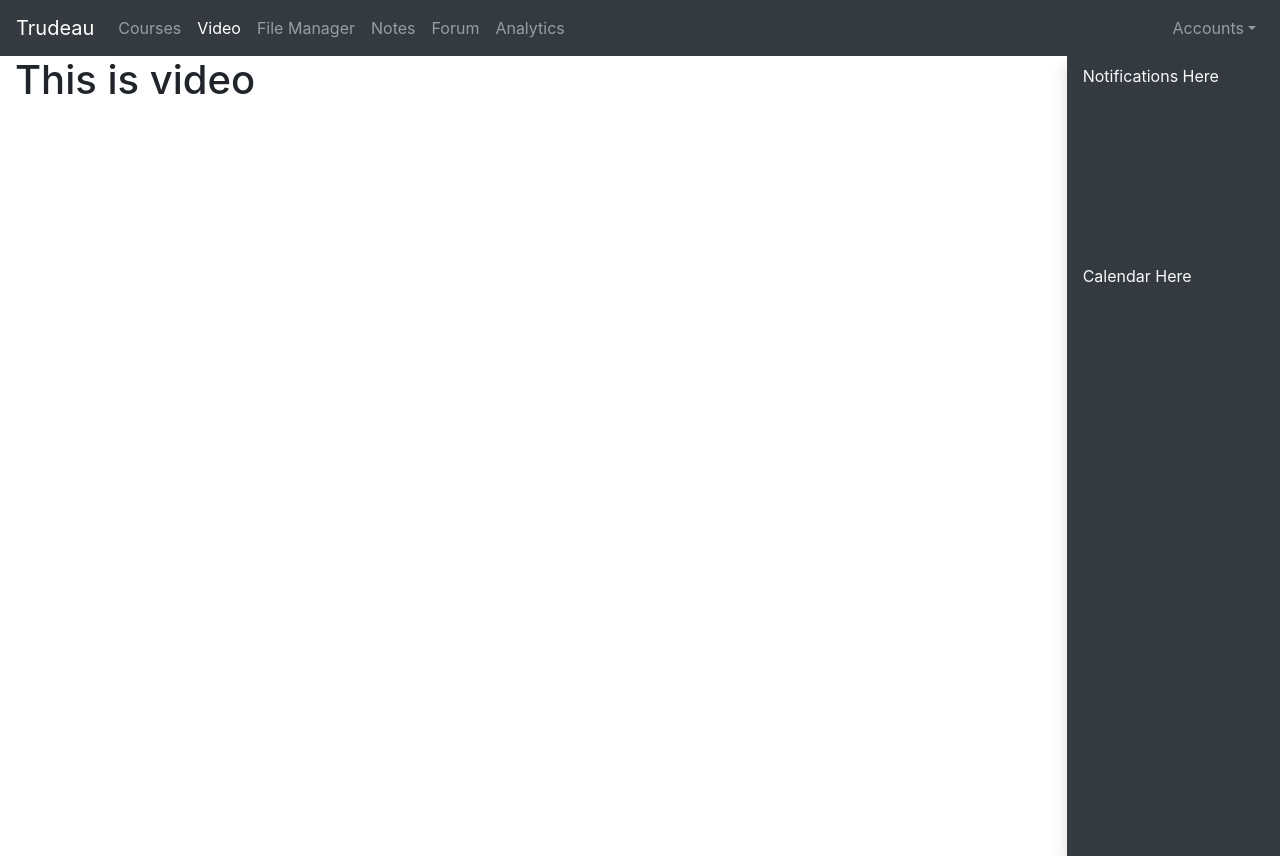
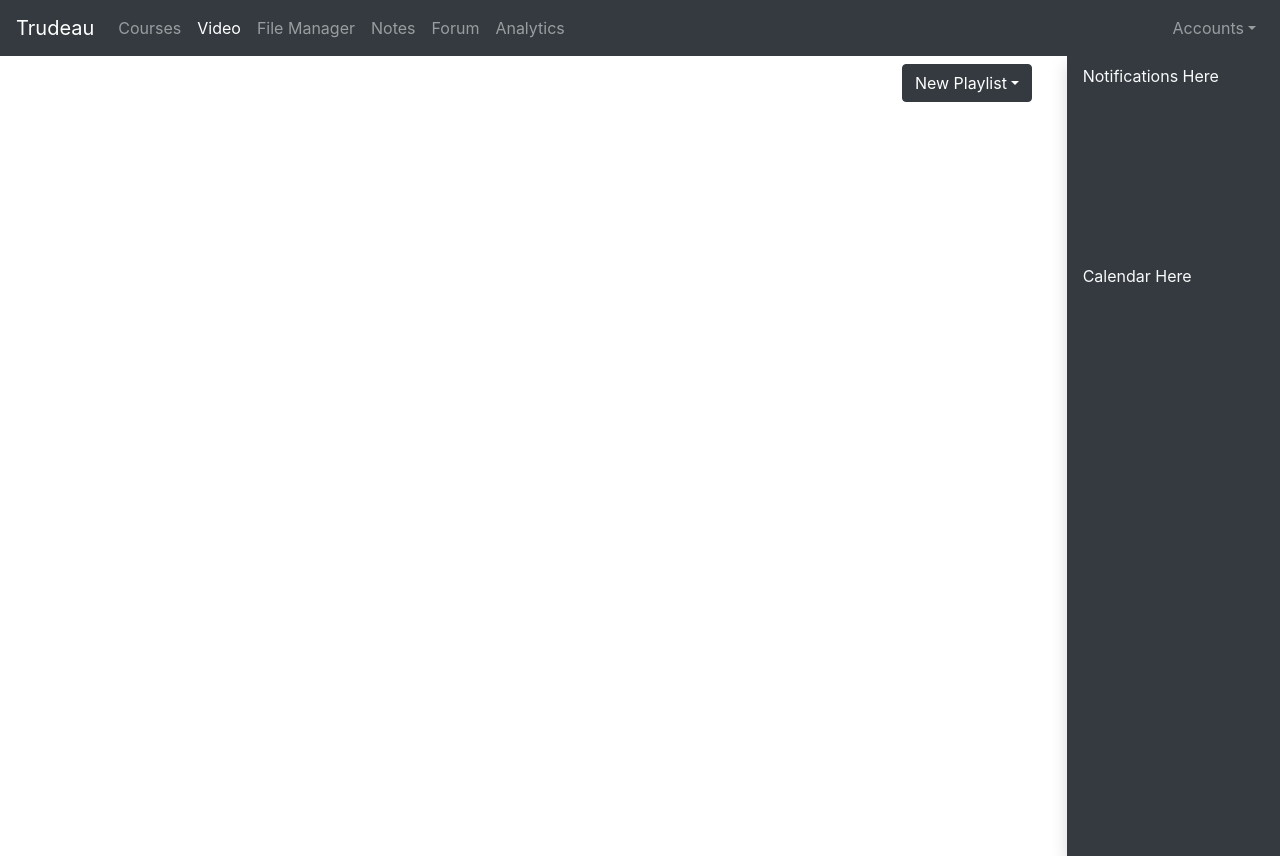
Before and after one commit to SliitBoy/ITP-Trudeau, a Vue app: page /video in a window 1280 px wide. Built offline with nearby package versions, Linux system fonts and the light colour scheme.

Commit message:
Added create new playlist dropdown form

```diff
--- a/src/components/video/videoPlaylist.vue
+++ b/src/components/video/videoPlaylist.vue
@@ -1,3 +1,69 @@
 <template>
-  <h1>Video Playlist</h1>
+  <div class="container-fluid">
+    <div class="row">
+      <div class="col 8"></div>
+      <div class="col-2">
+        <b-dropdown
+          id="dropdown-form"
+          text="New Playlist"
+          ref="dropdown"
+          class="m-2"
+          variant="dark"
+        >
+          <b-dropdown-form>
+            <b-form-group
+              label="Name"
+              label-for="form-new-playlist-name"
+              @submit.stop.prevent
+            >
+              <b-form-input
+                id="form-new-playlist-name"
+                size="sm"
+                v-model="playListName"
+              ></b-form-input>
+            </b-form-group>
+
+            <b-form-group
+              label="Description"
+              label-for="form-new-playlist-desc"
+            >
+              <b-form-input
+                id="form-new-playlist-desc"
+                type="text"
+                size="sm"
+                v-model="playListDescription"
+              ></b-form-input>
+            </b-form-group>
+            <b-button variant="primary" size="sm" @click="createNewPlaylist"
+              >Add</b-button
+            >
+          </b-dropdown-form>
+        </b-dropdown>
+      </div>
+    </div>
+  </div>
 </template>
+
+<script>
+import axios from "axios";
+export default {
+  data() {
+    return {
+      playListName: "",
+      playListDescription: ""
+    };
+  },
+
+  methods: {
+    createNewPlaylist() {
+      const playListFormData = {
+        playListName: this.playListName,
+        playListDescription: this.playListDescription
+      };
+      axios.post("https://trudeau-video.firebaseio.com/playlists.json",playListFormData)
+        .then(resp => console.log(resp))
+        .catch(error => console.error(error));
+    }
+  }
+};
+</script>
--- a/src/views/Video.vue
+++ b/src/views/Video.vue
@@ -1,3 +1,25 @@
 <template>
-  <h1>This is video</h1>
+  <div>
+    <app-video-playlists></app-video-playlists>
+  </div>
+  <!-- <video
+      id="my_video_1"
+      class="video-js"
+      controls
+      preload="none"
+      poster="http://video-js.zencoder.com/oceans-clip.jpg"
+      data-setup="{}"
+    >
+      <source src="https://vjs.zencdn.net/v/oceans.mp4" type="video/mp4" />
+      <source src="https://vjs.zencdn.net/v/oceans.webm" type="video/webm" />
+    </video> -->
 </template>
+
+<script>
+import VideoPlaylists from "../components/video/videoPlaylist";
+export default {
+  components: {
+    appVideoPlaylists: VideoPlaylists
+  }
+};
+</script>
```
